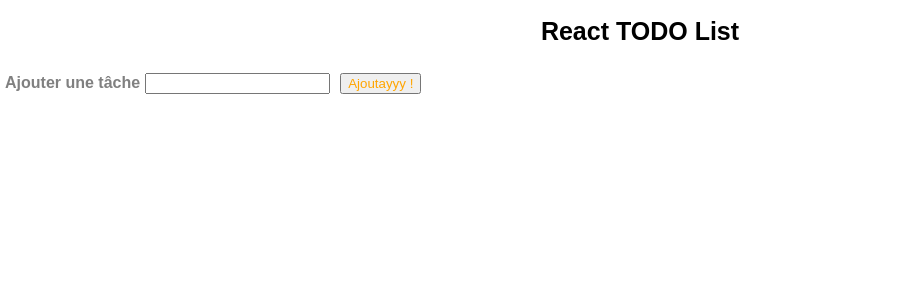
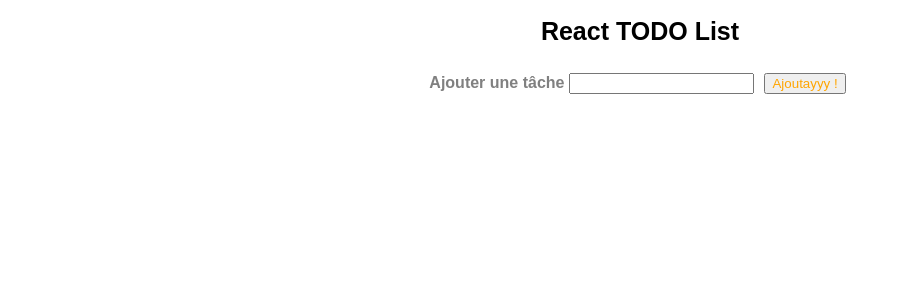
Before and after one commit to Samyyahia/React-TODO-LIST, a React (Create React App) app: page / in a window 1280 px wide. Shown: the top 300 px of the page, without its empty margins (0-904 px from the left). Built offline with nearby package versions, Linux system fonts and the light colour scheme.

Commit message:
julie style

```diff
--- a/src/components/Item.js
+++ b/src/components/Item.js
@@ -2,8 +2,9 @@ import React, { Component } from 'react';
 import styled from 'styled-components';
 
 const OneItem = styled.li`
-  color: grey;
-  text-decoration: ${(props) => props.done ? 'line-through' : 'none'};
+color: grey;
+text-align:center;
+text-decoration: ${(props) => props.done ? 'line-through' : 'none'};
 `
 
 export default class Item extends Component {
--- a/src/index.css
+++ b/src/index.css
@@ -1,5 +1,9 @@
 body {
-  margin: 0;
-  padding: 0;
-  font-family: sans-serif;
+	margin: 0;
+	padding: 0;
+	font-family: sans-serif;
 }
+
+#root {
+	text-align: center;
+}
```
